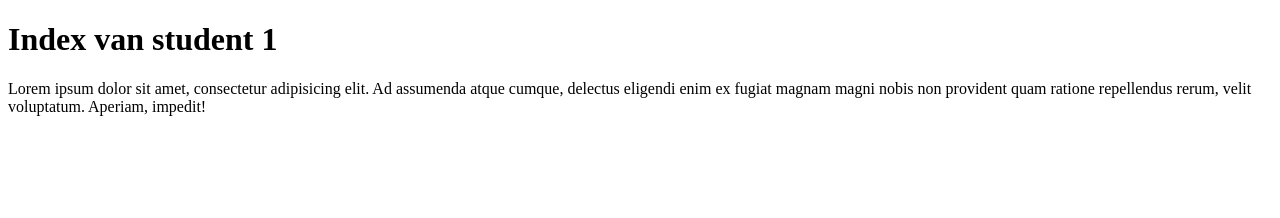
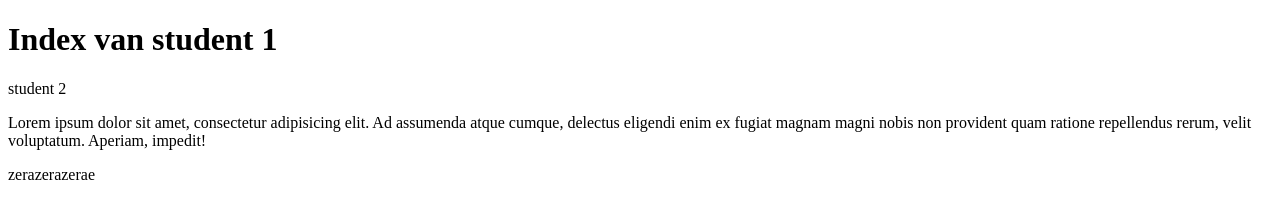
Before and after one commit to pverhaert/gittest, a plain HTML site: page index.html in a window 1280 px wide. Drawn offline with Linux system fonts and the light colour scheme.

Commit message:
Update index.html

```diff
--- a/index.html
+++ b/index.html
@@ -4,11 +4,13 @@
     <meta charset="UTF-8">
     <meta name="viewport" content="width=device-width, initial-scale=1.0"/>
     <title>Title</title>
+    <meta>
 </head>
 <body>
 <h1>Index van student 1</h1>
+    <p>student 2</p>
 <p>Lorem ipsum dolor sit amet, consectetur adipisicing elit. Ad assumenda atque cumque, delectus eligendi enim ex fugiat
     magnam magni nobis non provident quam ratione repellendus rerum, velit voluptatum. Aperiam, impedit!</p>
-
+zerazerazerae
 </body>
 </html>
```
